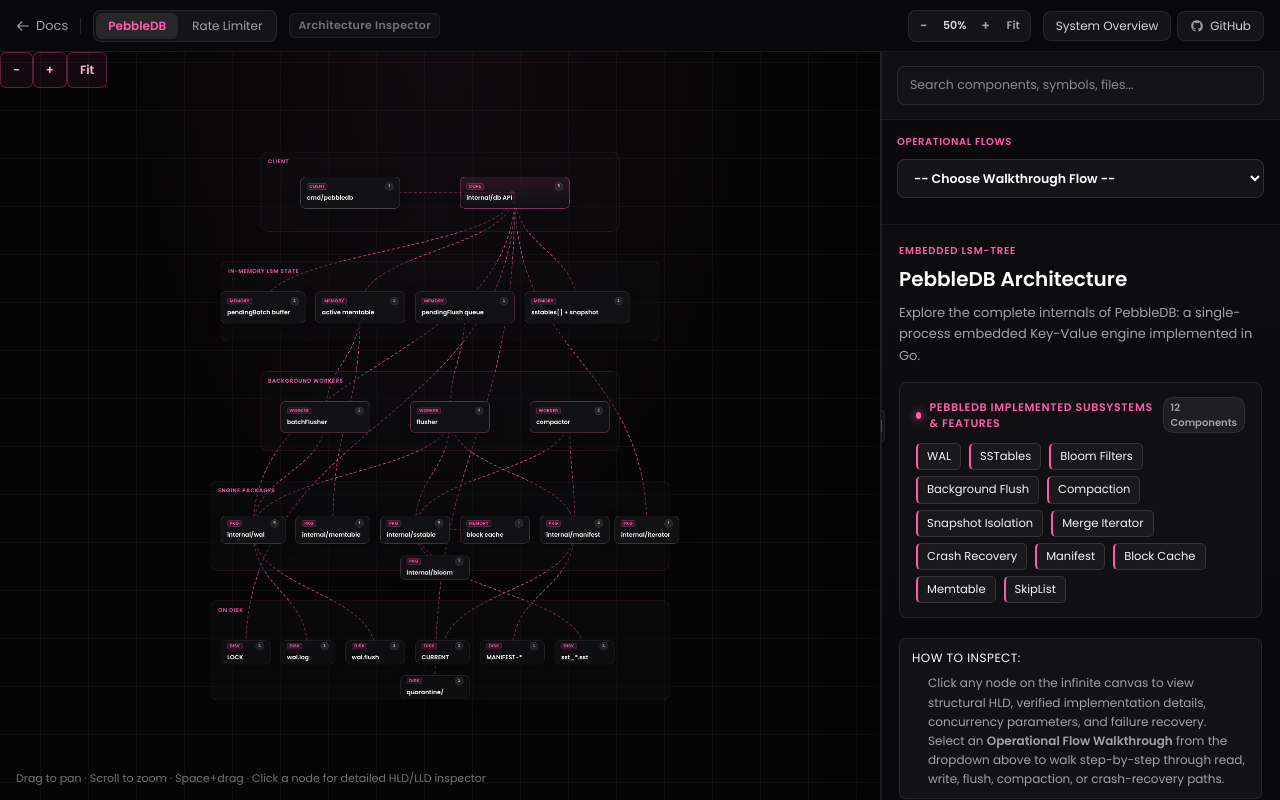
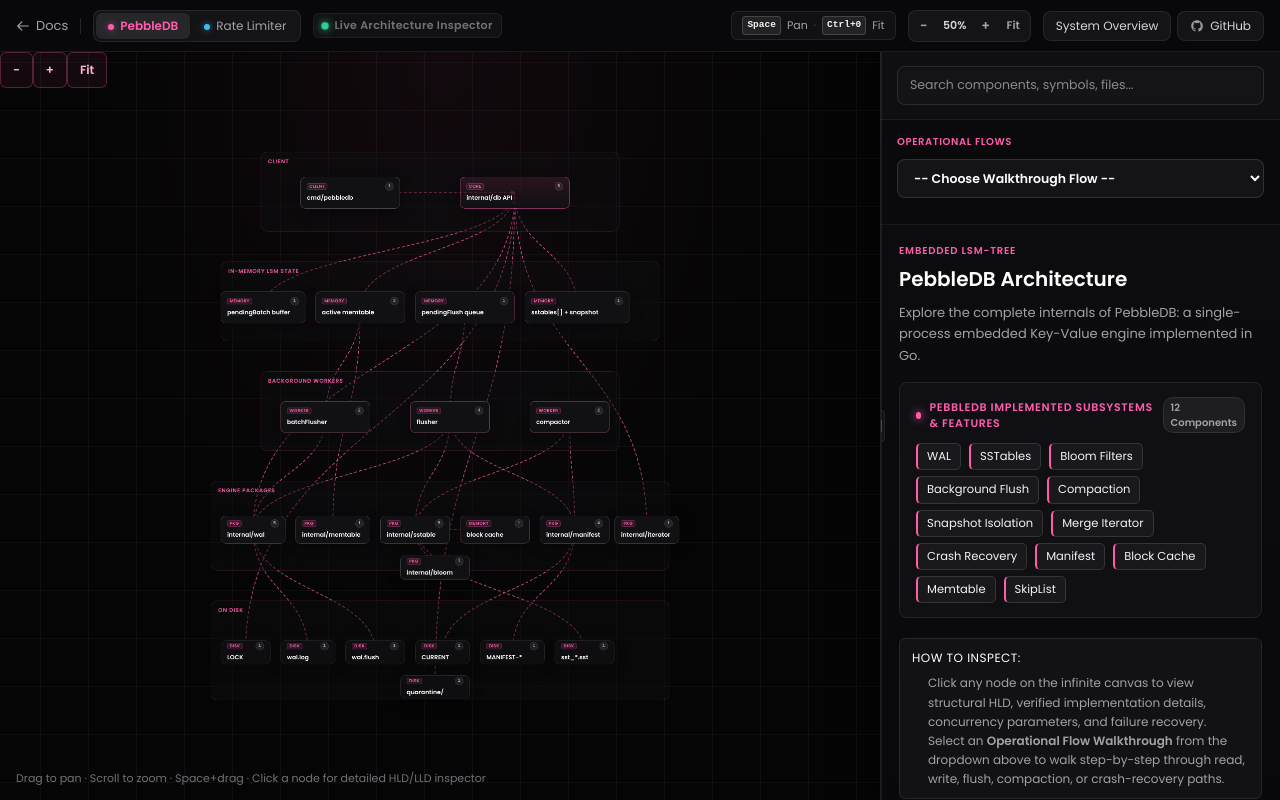
Before and after one commit to RUDRA-PRATAP-SINGH01/atlas.rudrapratap.dev, a React (Vite) app: page /project-docs/architecture-design in a window 1280 px wide. Built offline with nearby package versions, Linux system fonts and the light colour scheme.

Commit message:
style(ui): enhance architecture toolbar with project indicator dots and keyboard shortcut pills

```diff
--- a/src/core/styles/index.css
+++ b/src/core/styles/index.css
@@ -2742,6 +2742,69 @@
   border-color: rgba(255, 255, 255, 0.16);
 }
 
+.arch-project-toggle-dot {
+  width: 6px;
+  height: 6px;
+  border-radius: 50%;
+  display: inline-block;
+  margin-right: 6px;
+  transition: transform 0.2s ease, box-shadow 0.2s ease;
+}
+
+.arch-project-toggle-dot--pink {
+  background: #ff5cad;
+  box-shadow: 0 0 6px rgba(255, 92, 173, 0.6);
+}
+
+.arch-project-toggle-dot--blue {
+  background: #38bdf8;
+  box-shadow: 0 0 6px rgba(56, 189, 248, 0.6);
+}
+
+.arch-toolbar-pulse-dot {
+  width: 6px;
+  height: 6px;
+  border-radius: 50%;
+  background: #34d399;
+  box-shadow: 0 0 8px #34d399;
+  display: inline-block;
+  margin-right: 6px;
+  animation: arch-pulse-glow 2s infinite ease-in-out;
+}
+
+@keyframes arch-pulse-glow {
+  0%, 100% { transform: scale(1); opacity: 0.8; }
+  50% { transform: scale(1.3); opacity: 1; }
+}
+
+.arch-shortcuts-pill {
+  display: inline-flex;
+  align-items: center;
+  gap: 6px;
+  font-size: 11px;
+  color: #a1a1aa;
+  background: rgba(255, 255, 255, 0.04);
+  border: 1px solid rgba(255, 255, 255, 0.08);
+  border-radius: 6px;
+  padding: 4px 10px;
+  user-select: none;
+}
+
+.arch-shortcut-kbd {
+  font-size: 9.5px;
+  font-family: ui-monospace, monospace;
+  font-weight: 700;
+  color: #f4f4f5;
+  background: rgba(255, 255, 255, 0.08);
+  border: 1px solid rgba(255, 255, 255, 0.15);
+  border-radius: 3px;
+  padding: 1px 4px;
+}
+
+.arch-shortcut-sep {
+  color: #52525b;
+}
+
 .arch-menu-toggle-btn {
   display: none;
 }
--- a/src/features/docs/pages/architecture-design/ArchitectureDesignPage.jsx
+++ b/src/features/docs/pages/architecture-design/ArchitectureDesignPage.jsx
@@ -548,6 +548,7 @@
               className={`arch-project-toggle-btn ${activeProject === "pebbledb" ? "is-active" : ""}`}
               onClick={() => handleProjectChange("pebbledb")}
             >
+              <span className="arch-project-toggle-dot arch-project-toggle-dot--pink" />
               PebbleDB
             </button>
             <button
@@ -555,14 +556,24 @@
               className={`arch-project-toggle-btn ${activeProject === "rate-limiter" ? "is-active" : ""}`}
               onClick={() => handleProjectChange("rate-limiter")}
             >
+              <span className="arch-project-toggle-dot arch-project-toggle-dot--blue" />
               Rate Limiter
             </button>
           </div>
 
-          <span className="arch-toolbar-badge">Architecture Inspector</span>
+          <span className="arch-toolbar-badge">
+            <span className="arch-toolbar-pulse-dot" />
+            Live Architecture Inspector
+          </span>
         </div>
 
         <div className="arch-design-toolbar-right">
+          <div className="arch-shortcuts-pill" title="Keyboard Shortcuts: Space+Drag to Pan, Scroll to Zoom, Ctrl+0 to Fit">
+            <span className="arch-shortcut-kbd">Space</span> Pan
+            <span className="arch-shortcut-sep">·</span>
+            <span className="arch-shortcut-kbd">Ctrl+0</span> Fit
+          </div>
+
           <div className="arch-zoom-group" role="group" aria-label="Zoom controls">
             <button type="button" className="arch-zoom-btn" onClick={() => zoomByButton(-0.12)} aria-label="Zoom out">
               −
```
